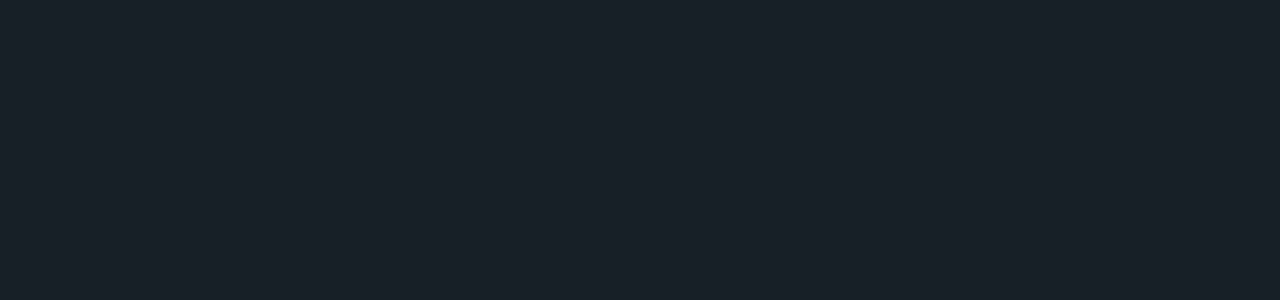
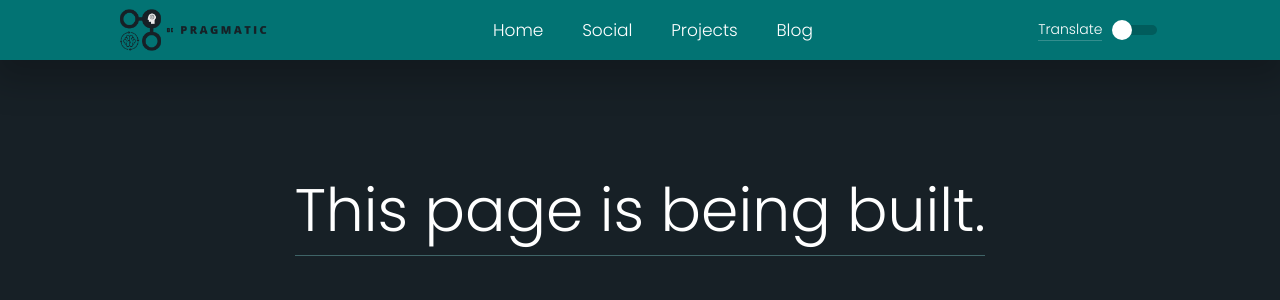
Before and after one commit to EduardoNoronha31/be-pragmatic, a React (Create React App) app: page /blog in a window 1280 px wide. Before the commit this address had no page. Shown: the top 300 px of the page. Built offline with nearby package versions, Linux system fonts and the light colour scheme.

Commit message:
Fix: Added build pages.

```diff
--- a/src/global.css
+++ b/src/global.css
@@ -9,10 +9,10 @@
 
 html {
   font-size: 62.5%;
+  height: 100%;
+  width: 100%;
 }
 
 body {
-  width: 100%;
-  height: auto;
   background: #172026;
 }
--- a/src/languages/English.json
+++ b/src/languages/English.json
@@ -3,5 +3,6 @@
   "Li-Text-AdditionalText1": "Front-End: Javascript ES6+, Typescript, HTML5, CSS3, React JS, Bootstrap, Material UI and Styled Components.",
   "Li-Text-AdditionalText2": "Back-End: NodeJS, Express, MySQL, MongoDB and Sequelize.",
   "Main-Text-Text-1": "The name of this site refers to a fantastic movie called 'Untouchables', it was through it that I got to know the word 'Pragmatic', I loved the meaning it has, I think it defines my way of being in many parts. 'To be pragmatic is to be practical, to have definite goals.'",
-  "Main-Text-Text-2": "I created this site with the aim of sharing ideas and cool things that I like. Trips, musics, food, work, dating, family, codes and leisure. All this with more other fun stuff."
+  "Main-Text-Text-2": "I created this site with the aim of sharing ideas and cool things that I like. Trips, musics, food, work, dating, family, codes and leisure. All this with more other fun stuff.",
+  "New-Page-Text": "This page is being built."
 }
--- a/src/languages/Portuguese.json
+++ b/src/languages/Portuguese.json
@@ -3,5 +3,6 @@
   "Li-Text-AdditionalText1": "Front-End: Javascript ES6+, Typescript, HTML5, CSS3, React JS, Bootstrap, Material UI e Styled Components.",
   "Li-Text-AdditionalText2": "Back-End: NodeJS, Express, MySQL, MongoDB e Sequelize.",
   "Main-Text-Text-1": "O nome deste site se refere a um filme fantástico chamado 'Intocáveis', foi através dele que conheci a palavra 'Pragmático', adorei o significado que ela tem, acho que define em muitas partes o meu jeito de ser. 'Ser pragmático é ser prático, ter objetivos definidos.'",
-  "Main-Text-Text-2": "Criei este site com o objetivo de compartilhar ideias e coisas legais que eu gosto. Viagens, músicas, comidas, trabalho, namoro, família, códigos e lazer. Tudo isso com mais outras coisas divertidas."
+  "Main-Text-Text-2": "Criei este site com o objetivo de compartilhar ideias e coisas legais que eu gosto. Viagens, músicas, comidas, trabalho, namoro, família, códigos e lazer. Tudo isso com mais outras coisas divertidas.",
+  "New-Page-Text": "Esta página está sendo construída."
 }
--- /dev/null
+++ b/src/pages/NewPage/index.tsx
@@ -0,0 +1,16 @@
+import { useState } from "react";
+import { Text, TextDiv } from "./style";
+import { Header } from "../../components/Header";
+import English from "../../languages/English.json";
+
+export const NewPage = () => {
+  const [lang, setLang] = useState(English);
+  return (
+    <div>
+      <Header setLang={setLang} lang={lang} />
+        <TextDiv>
+          <Text>{lang["New-Page-Text"]}</Text>
+        </TextDiv>
+    </div>
+  );
+};
--- /dev/null
+++ b/src/pages/NewPage/style.ts
@@ -0,0 +1,21 @@
+import styled from "styled-components";
+
+export const TextDiv = styled.div`
+  width: 100%;
+  height: 20rem;
+  display: flex;
+  justify-content: center;
+  align-items: center;
+`;
+
+export const Text = styled.h4`
+  margin-top: 10rem;
+  font-size: 6rem;
+  font-weight: 300;
+  word-break: break-word;
+  border-bottom: .1rem solid #67abab7e;
+  text-align: center;
+  @media screen and (max-width: 800px) {
+    font-size: 4rem;
+  }
+`;
--- a/src/routes/index.tsx
+++ b/src/routes/index.tsx
@@ -1,12 +1,15 @@
 import { Routes, Route } from "react-router-dom";
 import { HomePage } from "../pages/Home/index";
-import { Social } from "../pages/Social";
+import { NewPage } from "../pages/NewPage";
+// import { Social } from "../pages/Social";
 
 export const ApplicationRoutes = () => {
   return (
     <Routes>
       <Route path="" element={<HomePage />} />
-      <Route path="social" element={<Social />} />
+      <Route path="social" element={<NewPage />} />
+      <Route path="projects" element={<NewPage />} />
+      <Route path="blog" element={<NewPage />} />
     </Routes>
   );
 };
```
Also changed, not shown: src/pages/Home/index.tsx (+4 -8 lines).
